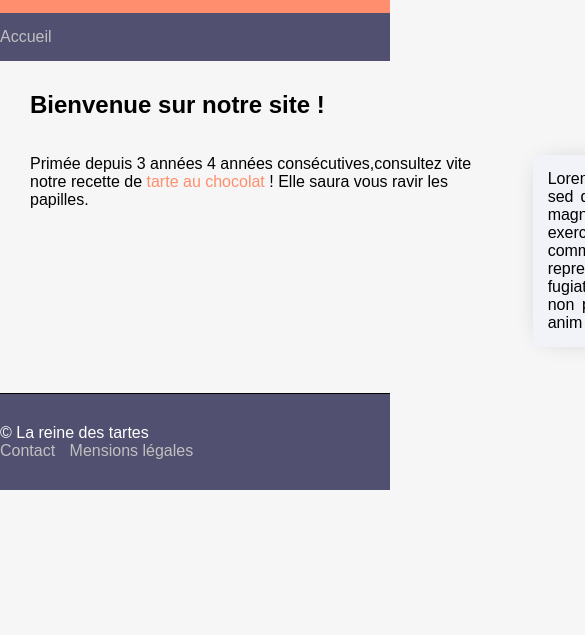
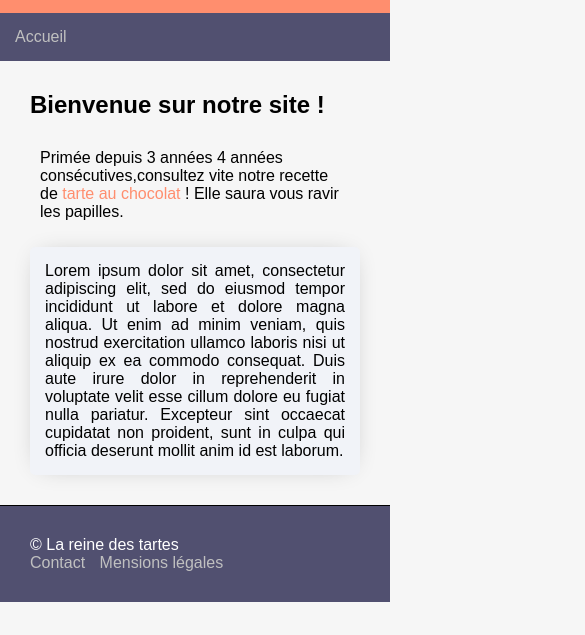
Before and after one commit to JavaChrist/la-reine-des-tartes, a plain HTML site: page index.html in a window 390 px wide. Shown: the part 209-844 px from the top of the page, 585 px wide, since content can reach past the window. Drawn offline with Linux system fonts and the light colour scheme; a web font is replaced by a local one.

Commit message:
"Two commit"

```diff
--- a/defaut.css
+++ b/defaut.css
@@ -21,6 +21,10 @@
 
 * {
   box-sizing: border-box;
+}
+
+html {
+  min-width: 350px;
 }
 
 body {
@@ -113,3 +117,56 @@ section {
   margin: 0 auto;
   width: 1000px;
 }
+
+@media all and (max-width: 1000px) {
+  p {
+    display: block;
+
+    }
+    nav {
+      padding: 15px;
+    }
+    footer {
+      padding: 30px;
+    }
+    #presentation {
+      width: 100%;
+    }
+    #lipsum {
+      width: 100%;
+    }
+    .container {
+    width: 800px;
+  }
+}
+
+@media all and (max-width: 850px) {
+  #colonne_droite {
+    width: 100%;
+    margin-left: 0;
+    margin-top: 15px;
+    display: block;
+  }
+
+  #photo_recette {
+    display: block;
+    width: 100%;
+  }
+  #presentation {
+    padding: 10px;
+  }
+  #lipsum {
+    margin-left: 0;
+  }
+
+  .container {
+    width: 500px;
+  }
+
+}
+
+@media all and (max-width: 550px) {
+  .container {
+    width: 100%;
+  }
+}
--- a/index.html
+++ b/index.html
@@ -1,11 +1,21 @@
 <!DOCTYPE html>
 <html>
+
 <head>
   <link rel="shortcut icon" href="images/favicon.png" type="image/png" />
   <link rel="stylesheet" href="defaut.css" />
+  <meta name="viewport" content="width=device-width, initial-scale=1.0">
   <meta charset="UTF-8" />
+  <!-- Sreen: écrans
+      Handheld: périfériques mobiles
+      Print: Imprimantes
+      Braille: Pages en brailles
+      Projection: Projecteurs
+      Tv: Télévisions
+      All: Tous les précédents-->
   <title>La reine des tartes</title>
 </head>
+
 <body>
   <header>
     <div id="logo">La reine des tartes</div>
@@ -48,4 +58,5 @@
     </div>
   </footer>
 </body>
+
 </html>
```
Lines whose indentation alone changed are shown as unchanged.
